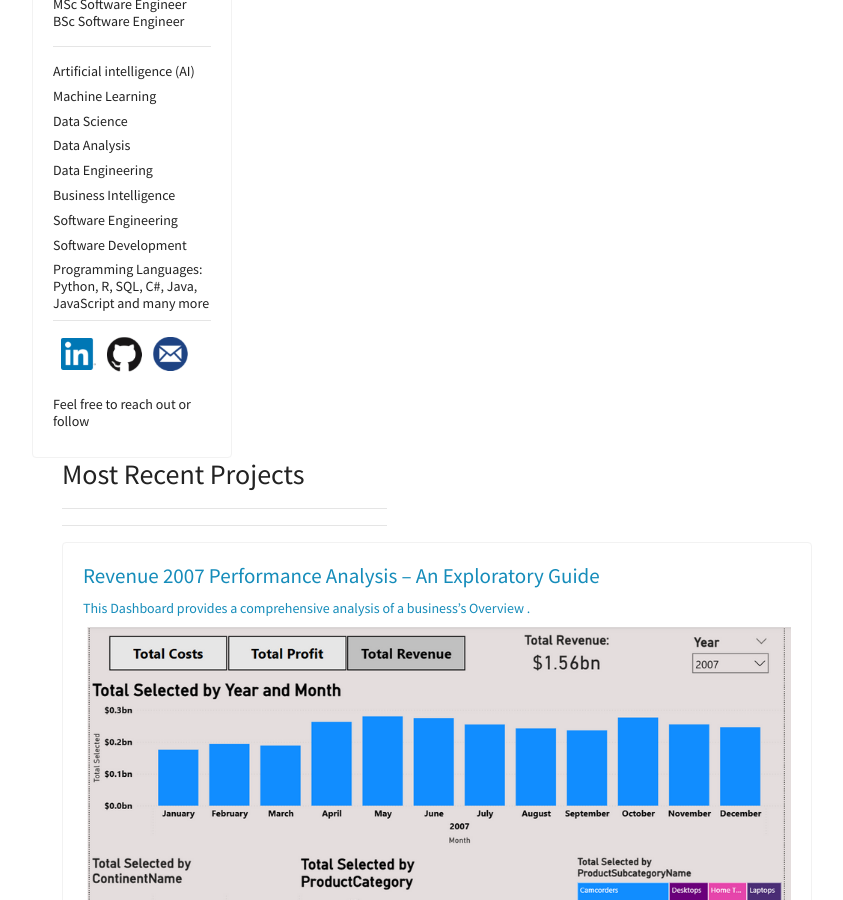
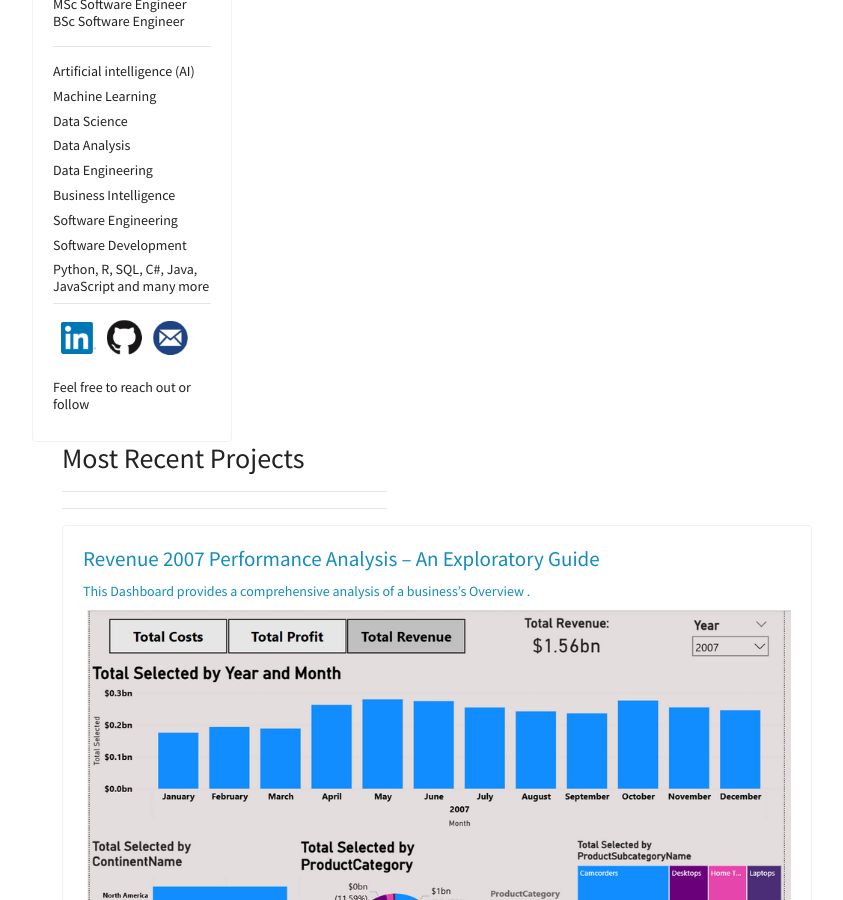
Before and after one commit to Abdishakury/abdishakury.github.io, a Jekyll site: the page built from index.html, in a window 1280 px wide and 900 px high, scrolled down 692 px. Shown: the whole window, without its empty margins (53-896 px from the left). Built offline with Jekyll 4.4.1, drawn with Linux system fonts in a browser that asks for light colours; nearby versions of some CDN libraries.

Commit message:
Update default.html

```diff
--- a/_layouts/default.html
+++ b/_layouts/default.html
@@ -42,7 +42,7 @@
 							<h6 class="card-text">Business Intelligence</h6>
 							<h6 class="card-text">Software Engineering</h6>
 							<h6 class="card-text">Software Development</h6>
-							<h6 class="card-text">Programming Languages: Python, R, SQL, C#, Java, JavaScript and many more</h6>
+							<h6 class="card-text">Python, R, SQL, C#, Java, JavaScript and many more</h6>
 							<hr
 
 							<div id="follow-me" class="mt-2">
```
